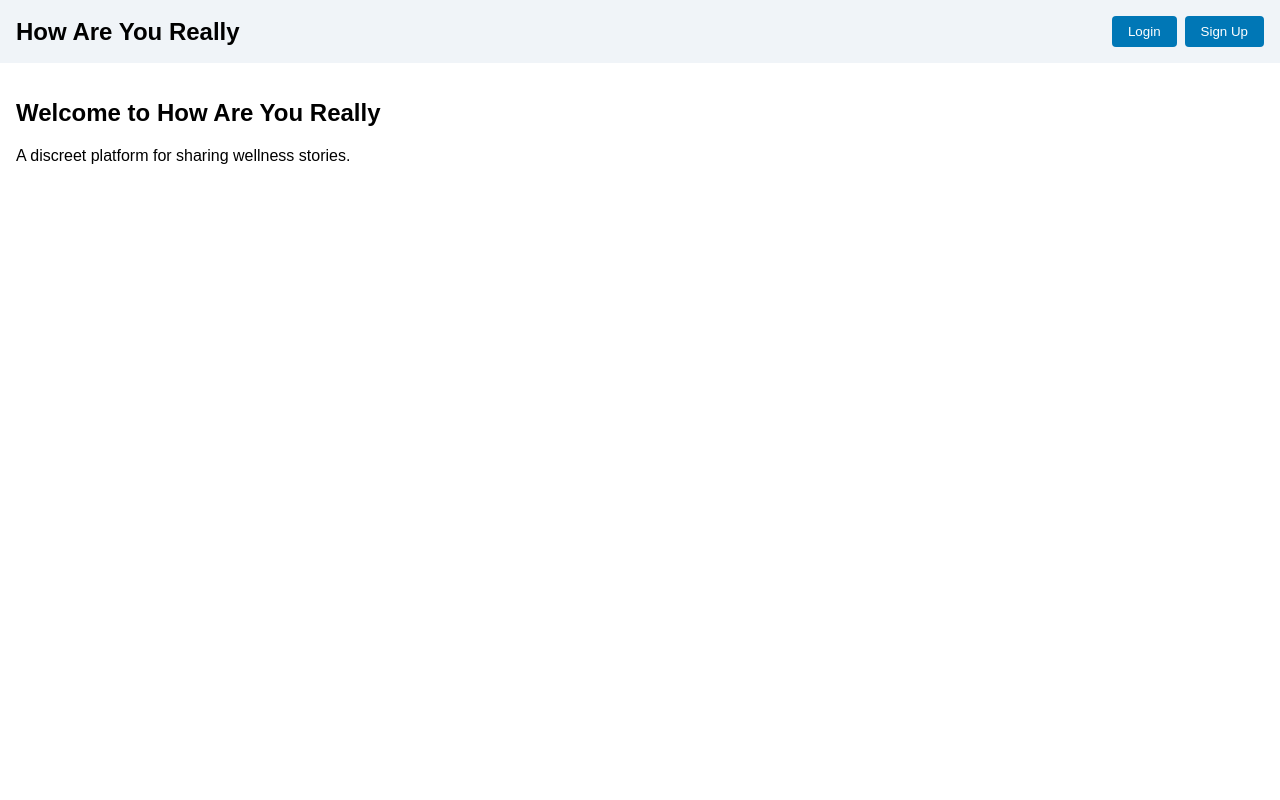
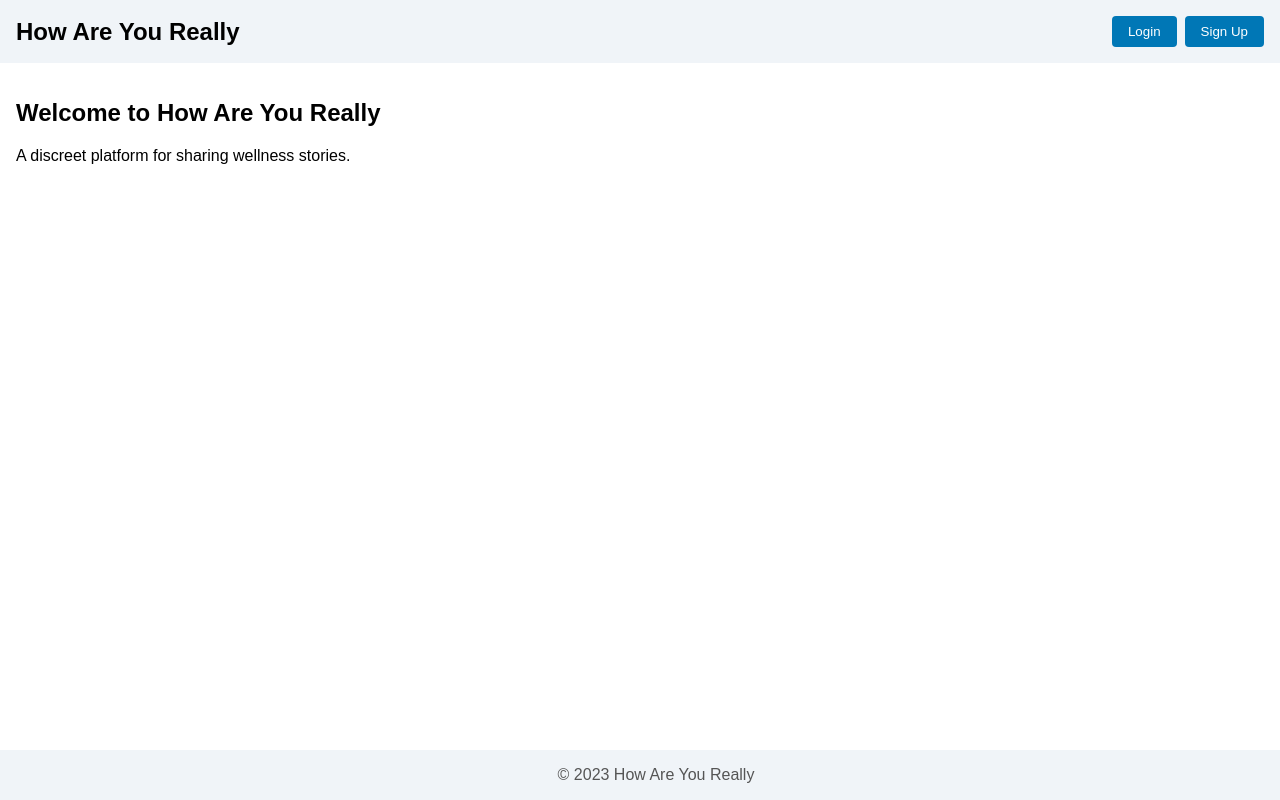
Before and after one commit to jeffdruid/pp5, a React (Create React App) app: page / in a window 1280 px wide. Built offline with nearby package versions, Linux system fonts and the light colour scheme.

Commit message:
chore: Add footer component and update App layout

```diff
--- a/src/App.css
+++ b/src/App.css
@@ -31,4 +31,20 @@ body {
 
 main {
   padding: 1rem;
+  padding-bottom: 60px;
 }
+
+/* Footer Styles */
+.footer {
+  text-align: center;
+  padding: 1rem;
+  background-color: #f0f4f8;
+  position: fixed;
+  bottom: 0;
+  width: 100%;
+}
+
+.footer p {
+  margin: 0;
+  color: #555;
+}
--- a/src/App.js
+++ b/src/App.js
@@ -1,6 +1,8 @@
 import React from 'react';
 import Header from './components/Header';
 import './App.css';
+import Footer from './components/Footer';
+
 
 function App() {
   return (
@@ -10,6 +12,7 @@ function App() {
         <h2>Welcome to How Are You Really</h2>
         <p>A discreet platform for sharing wellness stories.</p>
       </main>
+      <Footer />
     </div>
   );
 }
--- /dev/null
+++ b/src/components/Footer.js
@@ -0,0 +1,11 @@
+import React from 'react';
+
+function Footer() {
+  return (
+    <footer className="footer">
+      <p>&copy; 2023 How Are You Really</p>
+    </footer>
+  );
+}
+
+export default Footer;
```
